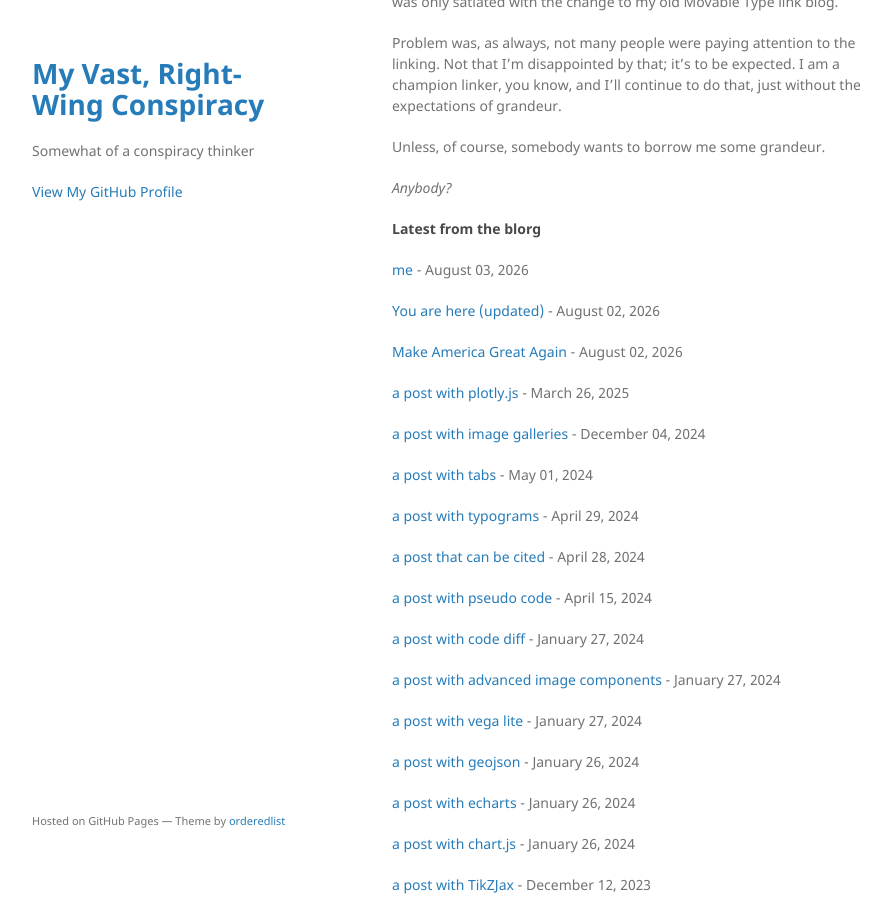
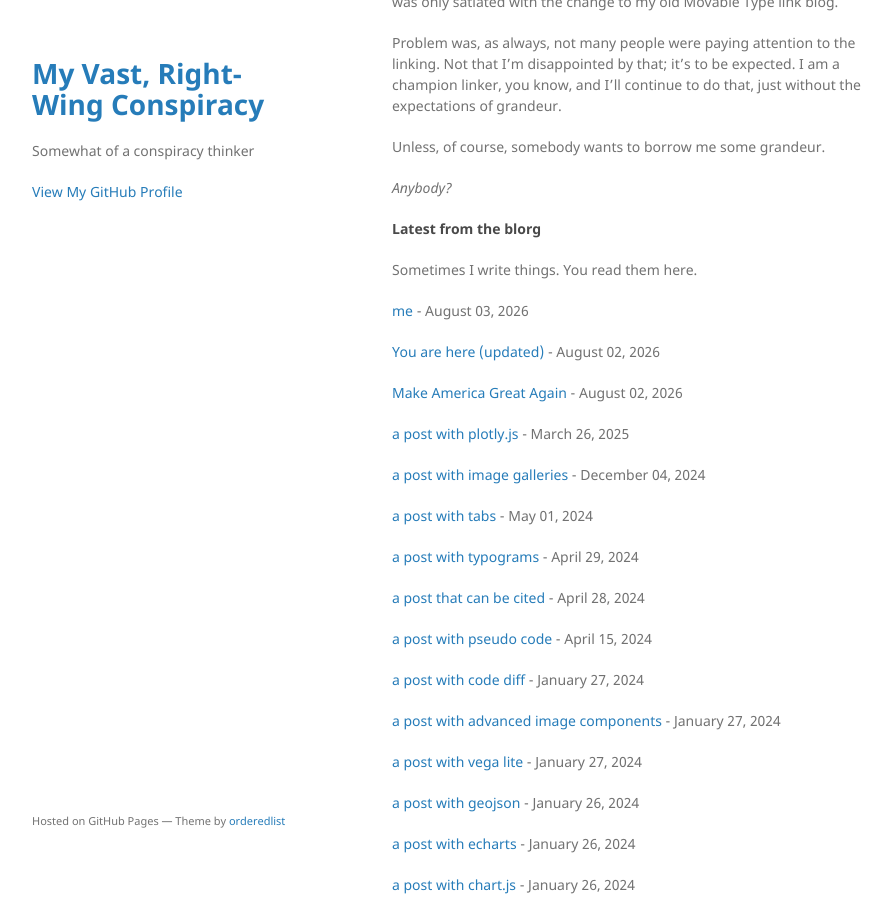
Before and after one commit to coach-punk/coach-punk.github.io, a Jekyll site: the page built from index.md, in a window 1280 px wide and 900 px high, scrolled down 1952 px. Shown: the whole window, without its empty margins (178-1069 px from the left). Built offline with Jekyll 4.4.1, drawn with Linux system fonts in a browser that asks for light colours.

Commit message:
Add author note about writing content
Added a line indicating that the author writes content for readers.

```diff
--- a/index.md
+++ b/index.md
@@ -53,6 +53,8 @@ _Anybody?_
 
 #### Latest from the blorg
 
+Sometimes I write things. You read them here.
+
 {% for post in site.posts %}
 
  <a href="{{ post.url }}">{{ post.title }}</a> - {{ post.date | date: "%B %d, %Y" }}
```
